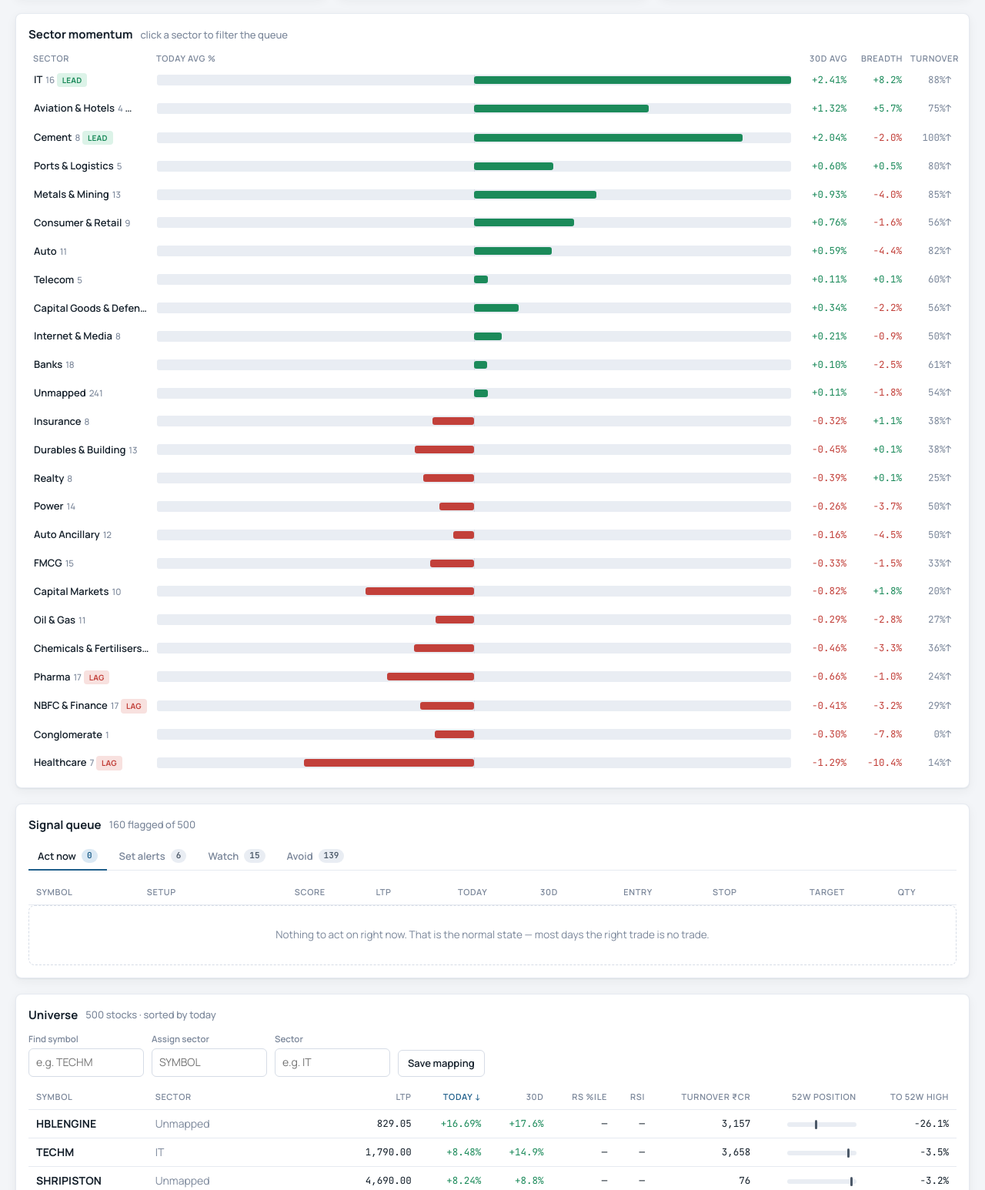
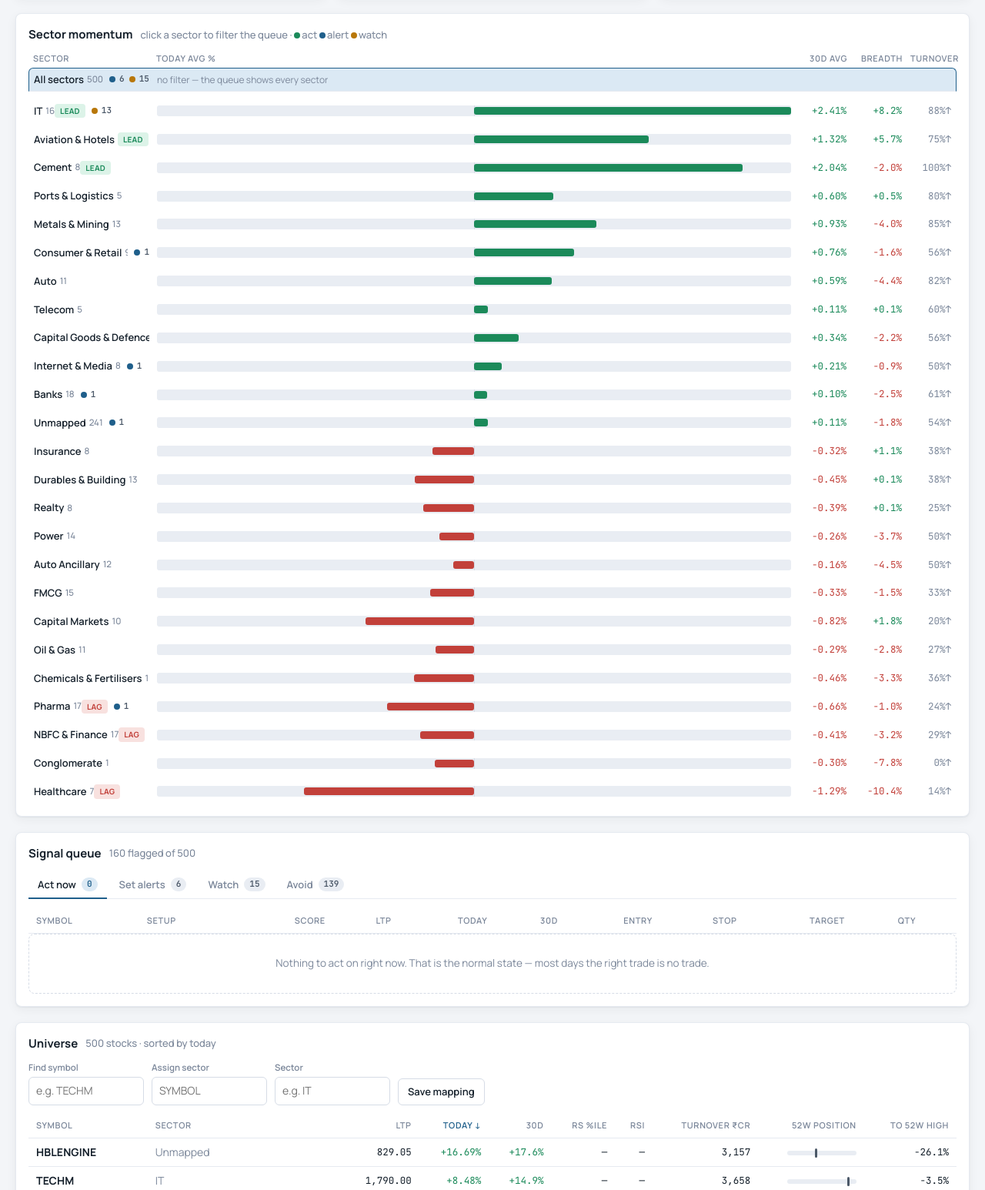
Before and after one commit to Kislr/nifty-swing-desk, a website: page index.html in a window 1280 px wide. Shown: the part 454-2000 px from the top of the page at 77% size. Drawn offline with Linux system fonts and the light colour scheme.

Commit message:
site: signal dots per sector, All-sectors row, clearer filtered empty state

```diff
--- a/app.js
+++ b/app.js
@@ -49,7 +49,7 @@ function render() {
   const res = E.analyzeLatest(S.histFiles, S.snaps, S.settings, S.custom);
   const { signals, reg, board, universe, snap } = res; S.bars = res.bars; S.coverage = res.coverage;
   renderStrip(snap, reg); renderRegime(reg, snap); renderSizing(reg); renderRules(reg, snap);
-  renderSectors(board); renderQueue(signals, reg); renderUniverse(universe); renderJournal(); renderSnaplist();
+  renderSectors(board, signals); renderQueue(signals, reg); renderUniverse(universe); renderJournal(); renderSnaplist();
   $('secList').innerHTML = Object.keys(E.SECTOR_LISTS).map(s => `<option value="${esc(s)}">`).join('');
 }
 function renderStrip(snap, reg) {
@@ -90,25 +90,37 @@ function renderRules(reg, snap) {
   ];
   $('rules').innerHTML = items.map(i => `<li class="${i.bad ? 'bad' : i.ok ? 'ok' : ''}"><span class="tick">${i.bad ? '✕' : i.ok ? '✓' : ''}</span><span>${i.t}</span></li>`).join('');
 }
-function renderSectors(board) {
+function sigDots(c) {
+  const parts = [];
+  if (c.act) parts.push(`<span class="sig" title="${c.act} act-now setup${c.act > 1 ? 's' : ''}"><i class="sdot act"></i>${c.act}</span>`);
+  if (c.alert) parts.push(`<span class="sig" title="${c.alert} alert${c.alert > 1 ? 's' : ''} to set"><i class="sdot alert"></i>${c.alert}</span>`);
+  if (c.watch) parts.push(`<span class="sig" title="${c.watch} on watch"><i class="sdot watch"></i>${c.watch}</span>`);
+  return parts.length ? `<span class="sigs">${parts.join('')}</span>` : '';
+}
+function renderSectors(board, signals) {
   const el = $('sectors');
   if (!board) { el.innerHTML = '<div class="empty">Sectors rank by a blend of today\'s average move, 30-day momentum and breadth within the sector. The top three with a positive score are <b>leaders</b>; momentum signals only fire inside them.</div>'; return; }
+  const counts = {}; const total = { act: 0, alert: 0, watch: 0 };
+  for (const g of signals || []) { if (g.kind === 'avoid') continue; const c = counts[g.sector] || (counts[g.sector] = { act: 0, alert: 0, watch: 0 }); c[g.kind]++; total[g.kind]++; }
   const list = board.list; const max = Math.max(0.5, ...list.map(s => Math.abs(s.avgPct || 0)));
-  el.innerHTML = list.map(s => { const w = Math.min(50, Math.abs(s.avgPct || 0) / max * 50); const lead = board.leaders.has(s.sec), lag = board.laggards.has(s.sec);
+  const allRow = `<div class="sec-row all ${S.sector == null ? 'active' : ''}" data-sec="" role="button" tabindex="0">
+      <span class="name">All sectors<span class="n">${list.reduce((a, s) => a + s.n, 0)}</span>${sigDots(total)}</span>
+      <span class="muted small" style="grid-column:span 4">${S.sector ? 'click to clear the ' + esc(S.sector) + ' filter' : 'no filter — the queue shows every sector'}</span></div>`;
+  el.innerHTML = allRow + list.map(s => { const w = Math.min(50, Math.abs(s.avgPct || 0) / max * 50); const lead = board.leaders.has(s.sec), lag = board.laggards.has(s.sec);
     return `<div class="sec-row ${S.sector === s.sec ? 'active' : ''}" data-sec="${esc(s.sec)}" role="button" tabindex="0">
-      <span class="name">${esc(s.sec)}<span class="n">${s.n}</span>${lead ? ' <span class="tag act" style="font-size:10px">LEAD</span>' : lag ? ' <span class="tag avoid" style="font-size:10px">LAG</span>' : ''}</span>
+      <span class="name">${esc(s.sec)}<span class="n">${s.n}</span>${lead ? ' <span class="tag act" style="font-size:10px">LEAD</span>' : lag ? ' <span class="tag avoid" style="font-size:10px">LAG</span>' : ''}${sigDots(counts[s.sec] || {})}</span>
       <span class="bar-track"><span class="zero"></span><span class="bar ${s.avgPct >= 0 ? 'pos' : 'neg'}" style="width:${w}%"></span></span>
       <span class="num chg ${s.avgPct > 0 ? 'up' : s.avgPct < 0 ? 'down' : ''}">${pct(s.avgPct)}</span>
       <span class="num chg ${s.avg30 > 0 ? 'up' : s.avg30 < 0 ? 'down' : ''}">${pct(s.avg30, 1)}</span>
       <span class="num muted">${(s.breadth * 100).toFixed(0)}%↑</span></div>`; }).join('');
-  el.querySelectorAll('.sec-row').forEach(r => { const f = () => { S.sector = S.sector === r.dataset.sec ? null : r.dataset.sec; S.open = null; render(); }; r.onclick = f; r.onkeydown = e => { if (e.key === 'Enter' || e.key === ' ') { e.preventDefault(); f(); } }; });
-  $('secSub').textContent = S.sector ? `filtered to ${S.sector} — click again to clear` : 'click a sector to filter the queue';
+  el.querySelectorAll('.sec-row').forEach(r => { const f = () => { const sec = r.dataset.sec || null; S.sector = (sec === null || S.sector === sec) ? null : sec; S.open = null; render(); }; r.onclick = f; r.onkeydown = e => { if (e.key === 'Enter' || e.key === ' ') { e.preventDefault(); f(); } }; });
+  $('secSub').innerHTML = (S.sector ? `filtered to <b>${esc(S.sector)}</b> — click it again or "All sectors" to clear` : 'click a sector to filter the queue') + ' · <i class="sdot act"></i>act <i class="sdot alert"></i>alert <i class="sdot watch"></i>watch';
 }
 const TABS = [['act', 'Act now'], ['alert', 'Set alerts'], ['watch', 'Watch'], ['avoid', 'Avoid']];
 const stripTags = s => s.replace(/<[^>]+>/g, '');
 function renderQueue(signals, reg) {
-  const counts = {}; signals.forEach(s => (counts[s.kind] = (counts[s.kind] || 0) + 1));
-  $('tabs').innerHTML = TABS.map(([k, l]) => `<button class="tab" role="tab" data-k="${k}" aria-selected="${S.tab === k}">${l}<span class="count">${counts[k] || 0}</span></button>`).join('');
+  const counts = {}, inSec = {}; signals.forEach(s => { counts[s.kind] = (counts[s.kind] || 0) + 1; if (S.sector && s.sector === S.sector) inSec[s.kind] = (inSec[s.kind] || 0) + 1; });
+  $('tabs').innerHTML = TABS.map(([k, l]) => `<button class="tab" role="tab" data-k="${k}" aria-selected="${S.tab === k}">${l}<span class="count" title="${S.sector ? `${inSec[k] || 0} in ${esc(S.sector)}, ${counts[k] || 0} overall` : 'across all sectors'}">${S.sector ? `${inSec[k] || 0}<span class="muted">/${counts[k] || 0}</span>` : (counts[k] || 0)}</span></button>`).join('');
   $('tabs').querySelectorAll('.tab').forEach(b => (b.onclick = () => { S.tab = b.dataset.k; S.open = null; render(); }));
   let rows = signals.filter(s => s.kind === S.tab); if (S.sector) rows = rows.filter(s => s.sector === S.sector);
   const tbl = $('queueTbl'), empty = $('queueEmpty');
@@ -117,7 +129,8 @@ function renderQueue(signals, reg) {
   tbl.querySelector('thead').innerHTML = `<tr><th>Symbol</th><th>Setup</th><th class="r">Score</th><th class="r">LTP</th><th class="r">Today</th><th class="r">30D</th>${withLevels ? '<th class="r">Entry</th><th class="r">Stop</th><th class="r">Target</th><th class="r">Qty</th>' : '<th>Trigger / reason</th>'}<th></th></tr>`;
   if (!rows.length) { tbl.querySelector('tbody').innerHTML = ''; empty.hidden = false;
     const m = { act: 'Nothing to act on right now. That is the normal state — most days the right trade is no trade.', alert: 'No stocks within 2% of a 52-week high today.', watch: 'No momentum names in leading sectors today.', avoid: 'Nothing near its 52-week low.' };
-    empty.innerHTML = S.snaps.length ? (S.sector ? `No ${S.tab} signals in ${esc(S.sector)}.` : m[S.tab]) : 'The queue fills in once the daily job has written a snapshot (or you upload one below).'; return; }
+    empty.innerHTML = S.snaps.length ? (S.sector ? `No ${TABS.find(t => t[0] === S.tab)[1].toLowerCase()} signals in <b>${esc(S.sector)}</b>${counts[S.tab] ? ` — ${counts[S.tab]} across all sectors.` : '.'} <button class="btn small" id="clearSec" style="margin-left:8px">Show all sectors</button>` : m[S.tab]) : 'The queue fills in once the daily job has written a snapshot (or you upload one below).';
+    const cb = $('clearSec'); if (cb) cb.onclick = () => { S.sector = null; render(); }; return; }
   empty.hidden = true;
   tbl.querySelector('tbody').innerHTML = rows.map(s => { const r = s.row; const open = S.open === s.sym;
     const lv = withLevels ? `<td class="r num">${fmt(s.entry)}</td><td class="r num">${fmt(s.stop)}</td><td class="r num">${fmt(s.target)}</td><td class="r num">${s.size ? fmt0(s.size.qty) : '—'}</td>` : `<td style="white-space:normal;max-width:420px">${s.trigger ? '<span class="muted">Trigger:</span> ' + esc(s.trigger) : stripTags(s.why).slice(0, 120) + '…'}</td>`;
--- a/index.html
+++ b/index.html
@@ -106,7 +106,13 @@ body::before{content:"";position:fixed;inset:0 0 auto;height:env(safe-area-inset
 .sec-row{display:grid;grid-template-columns:minmax(90px,150px) 1fr 62px 62px 54px;gap:10px;align-items:center;padding:5px 6px;border-radius:6px;cursor:pointer;border:1px solid transparent}
 .sec-row:hover{background:var(--surface-2)}
 .sec-row.active{border-color:var(--accent);background:var(--accent-soft)}
-.sec-row .name{font-weight:600;font-size:13px;overflow:hidden;text-overflow:ellipsis;white-space:nowrap}
+.sec-row.all{border-bottom:1px solid var(--line-soft);border-radius:6px 6px 0 0;margin-bottom:4px}
+.sigs{display:inline-flex;gap:6px;margin-left:8px;vertical-align:middle}
+.sig{display:inline-flex;align-items:center;gap:3px;font-family:var(--font-num);font-size:11px;font-weight:600;color:var(--fg-2)}
+.sdot{display:inline-block;width:8px;height:8px;border-radius:50%;vertical-align:middle;margin-right:2px}
+.sdot.act{background:var(--up)} .sdot.alert{background:var(--accent)} .sdot.watch{background:var(--warn)}
+.sec-row .name{font-weight:600;font-size:13px;overflow:hidden;text-overflow:ellipsis;white-space:nowrap;display:flex;align-items:center;min-width:0}
+.sec-row .name>span:first-child{overflow:hidden;text-overflow:ellipsis}
 .sec-row .name .n{color:var(--fg-3);font-weight:500;font-size:11.5px;margin-left:4px}
 .bar-track{position:relative;height:14px;background:var(--surface-2);border-radius:3px;overflow:hidden}
 .bar-track .zero{position:absolute;left:50%;top:0;bottom:0;width:1px;background:var(--line)}
```
